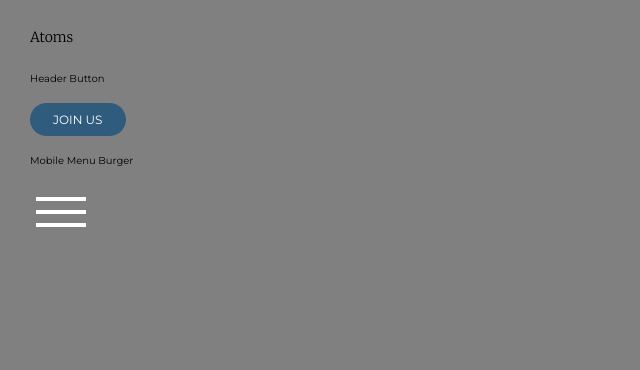
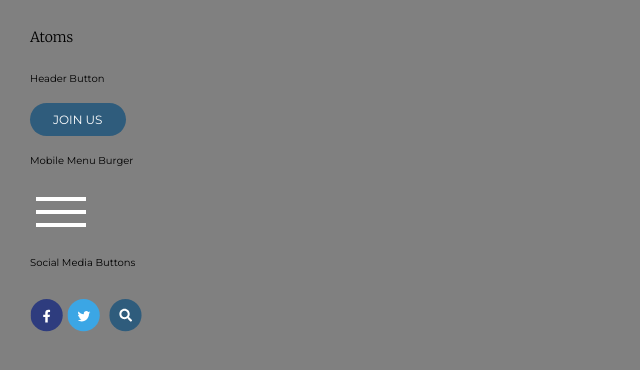
Before and after one commit to merryface/evositeCutUp, a website: page library.html in a window 1280 px wide. Shown: the whole page, without its empty margins (0-640 px from the left). Drawn offline with Linux system fonts and the light colour scheme.

Commit message:
social Media links done

```diff
--- a/library.html
+++ b/library.html
@@ -19,5 +19,10 @@
         <button class="menu_burger">
             <img src="./assets/burger.svg" alt="menu Button">
         </button>
+
+        <p style="margin: 3rem 0;">Social Media Buttons</p>
+        <a href="/"><img src="./assets/facebook.svg" alt="facebook link"></a>
+        <a href="/"><img src="./assets/twitter.svg" alt="twitter link"></a>
+        <button class="menu_search"><img src="./assets/search.svg" alt="search bar"></button>
     </body>
 </html>
--- a/scss/header.scss
+++ b/scss/header.scss
@@ -9,7 +9,7 @@
     color: var(--white);
 }
 
-.menu_burger {
+.menu_burger, .menu_search {
     border: none;
     background: none;
 }
```
Also changed, not shown: assets/facebook.svg (added), assets/search.svg (added), assets/twitter.svg (added), css/main.css, css/main.min.css.
